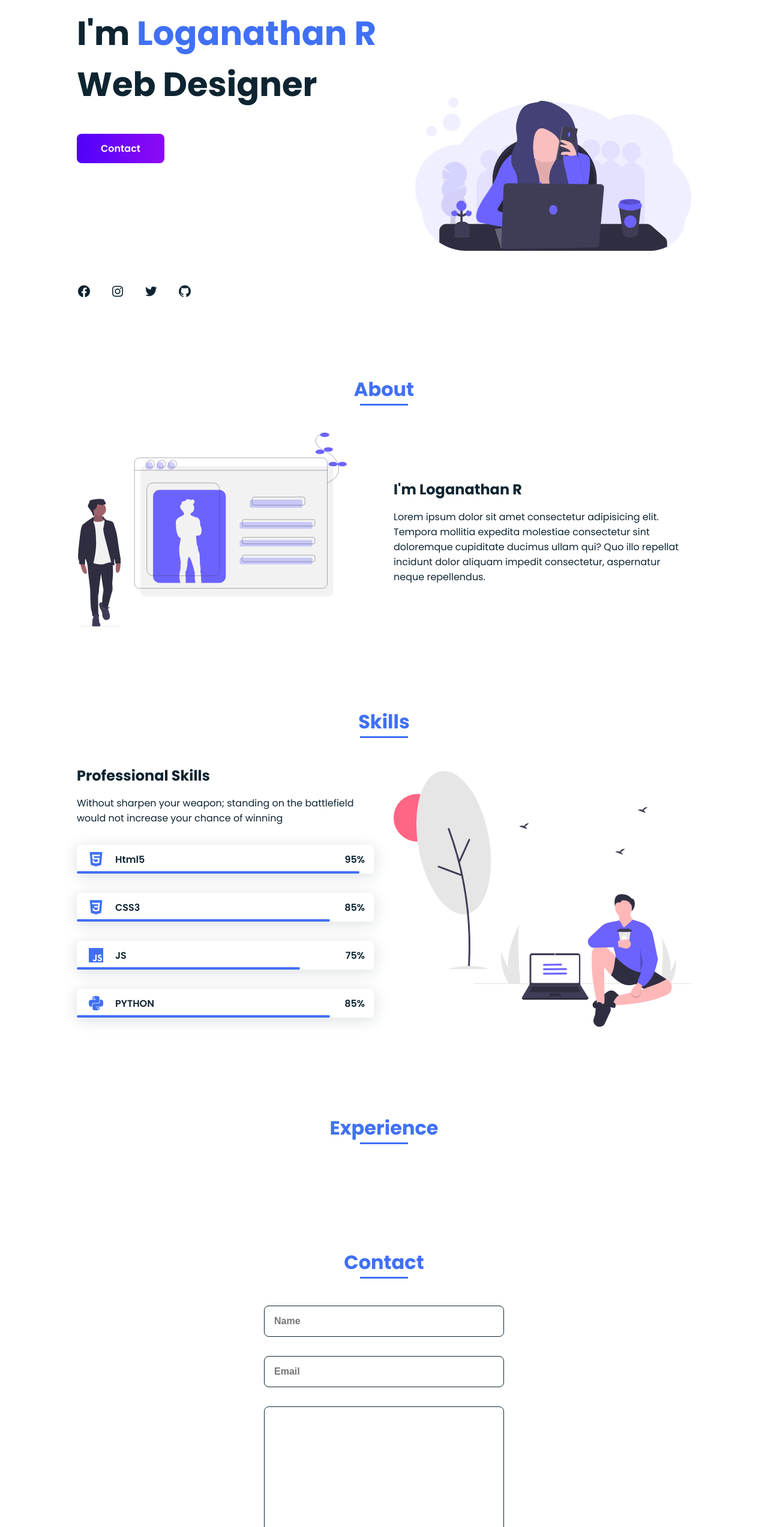
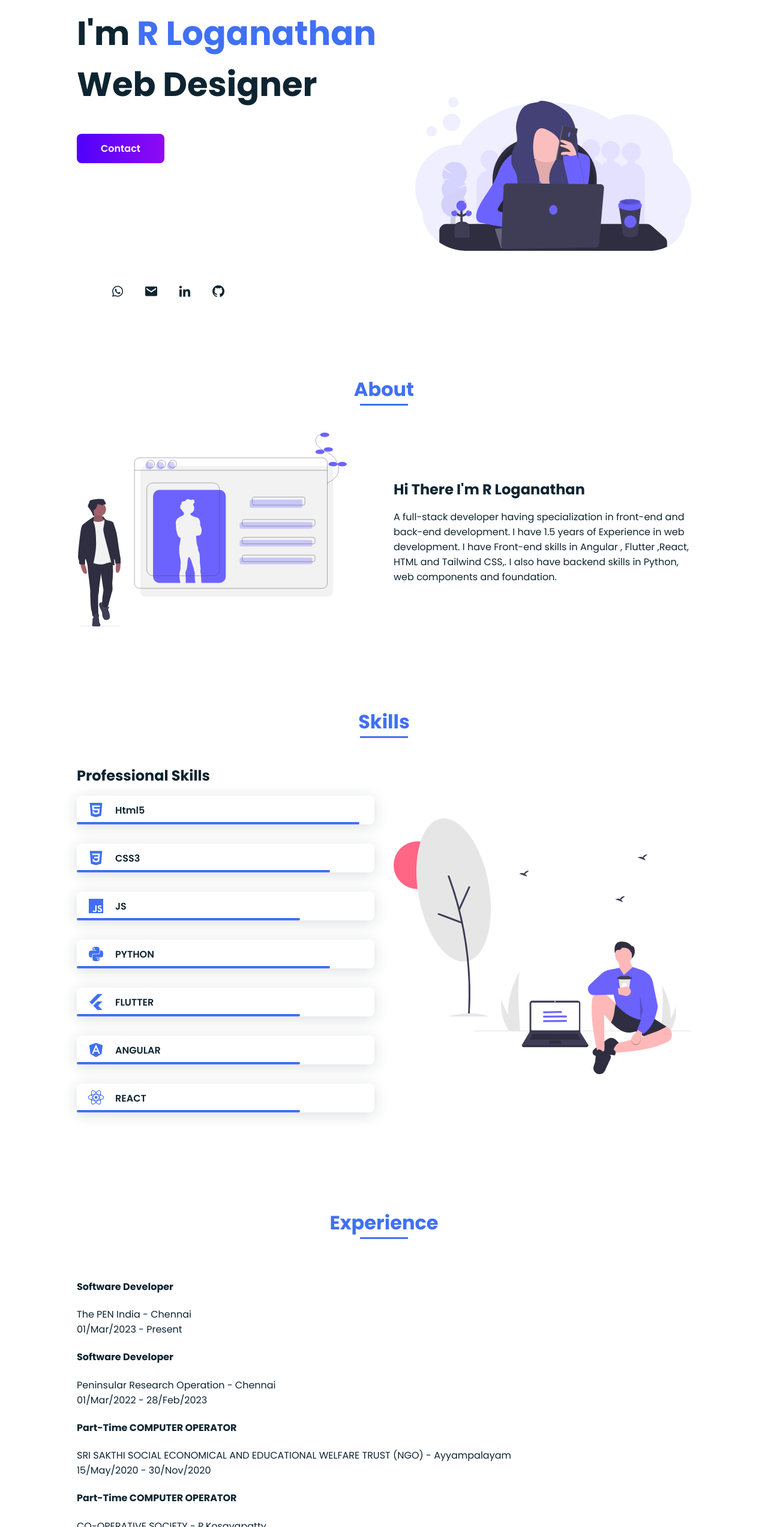
Before and after one commit to Logubabu/portfolio-HTML-CSS, a plain HTML site: page index.html in a window 1280 px wide. Shown: the part 255-2800 px from the top of the page at 60% size. Drawn offline with nearby package versions, Linux system fonts and the light colour scheme.

Commit message:
Update index.html

```diff
--- a/index.html
+++ b/index.html
@@ -17,7 +17,7 @@
     <header class="header">
       <nav class="nav bd_grid">
         <div>
-          <a href="#" class="nav_logo">Loganathan</a>
+          <a href="#" class="nav_logo">Loganathan RajaManickam</a>
         </div>
 
         <div class="nav_menu" id="nav_menu">
@@ -51,37 +51,31 @@
       <section class="home bd_grid" id="home">
         <div class="home_data" data-aos="fade-down">
           <h1 class="home_title">
-            Hi, <br />I'm <span class="home_title-color">Loganathan R</span
+            Hi, <br />I'm <span class="home_title-color">R Loganathan</span
             ><br />Web Designer
           </h1>
           <a href="#contact" class="button"> Contact</a>
         </div>
 
         <div class="home_social">
-          <a href="#" class="home_social-icon" data-aos="fade-down"
-            ><i class="bx bxl-facebook-circle"></i
-          ></a>
-          <a
-            href="#"
-            class="home_social-icon"
-            data-aos="fade-down"
-            data-aos-delay="250"
-            ><i class="bx bxl-instagram"></i
-          ></a>
-          <a
-            href="#"
-            class="home_social-icon"
-            data-aos="fade-down"
-            data-aos-delay="300"
-            ><i class="bx bxl-twitter"></i
-          ></a>
-          <a
-            href="#"
-            class="home_social-icon"
-            data-aos="fade-down"
-            data-aos-delay="350"
-            ><i class="bx bxl-github"></i
-          ></a>
+          <a href="tel:+918489808561" class="footer_icon" data-aos="fade-down" data-aos-delay="250">
+            <i class="bx bxs-phone"></i>
+          </a>
+          <a href="https://wa.me/+918489808561" class="home_social-icon" data-aos="fade-down" data-aos-delay="350">
+            <i class="bx bxl-whatsapp"></i>
+          </a>
+          <a href="mailto:loganathanrbl@gmail.com" class="home_social-icon" data-aos="fade-down" data-aos-delay="450">
+            <i class="bx bxs-envelope"></i>
+          </a>
+          <!-- <a href="https://m.facebook.com/profile.php?id=100007833377528" class="home_social-icon" data-aos="fade-down" data-aos-delay="550">
+            <i class="bx bxl-facebook-circle"></i>
+          </a> -->
+          <a href="https://www.linkedin.com/in/r-loganathan-120916216" class="home_social-icon" data-aos="fade-down" data-aos-delay="550">
+            <i class="bx bxl-linkedin"></i>
+          </a>
+          <a href="https://github.com/Logubabu" class="home_social-icon" data-aos="fade-down" data-aos-delay="650">
+            <i class="bx bxl-github"></i>
+          </a>
         </div>
 
         <div class="home_img" data-aos="fade-down" data-aos-delay="500">
@@ -91,7 +85,6 @@
             xmlns="http://www.w3.org/2000/svg"
             viewBox="0 0 1144 637"
           >
-            <!-- <title>experienceing remotely</title> -->
             <path
               d="M1172,547.81a180.56,180.56,0,0,1-26.12,93.88c0,34.62-16.14,66-42.32,88.87a144.74,144.74,0,0,1-21.08,15.28c-.3.19-.61.37-.92.55-.56.33-1.12.66-1.69,1l-.53.31h0c-2.39,1.35-4.83,2.65-7.32,3.87a165.67,165.67,0,0,1-73.76,17H245.17q-9,0-17.84-.72a211.15,211.15,0,0,1-61.06-14.14q-5.72-2.26-11.22-4.86-2.62-1.23-5.19-2.53c-1.07-.54-2.14-1.1-3.2-1.66A190.5,190.5,0,0,1,128,733.32a183.89,183.89,0,0,1-15.8-12.12C78.17,692,57.12,651.59,57.12,607A180.5,180.5,0,0,1,28,508.32c0-99.14,79.24-179.51,177-179.51,3,0,6,.09,9,.25.43,0,.85,0,1.28.06,16.48-28.09,38.51-53.9,65-76.62,72.24-61.9,177.82-100.92,295.43-100.92,98.82,0,189.15,27.55,258.34,73.07A174.18,174.18,0,0,1,920,202.1c97.74,0,177,80.37,177,179.51a184.9,184.9,0,0,1-1,18.78A180,180,0,0,1,1172,547.81Z"
               transform="translate(-28 -131.5)"
@@ -677,14 +670,10 @@
               data-aos="fade-down"
               data-aos-delay="350"
             >
-              I'm Loganathan R
+            Hi There I'm R Loganathan
             </h2>
             <p class="about_text" data-aos="fade-down" data-aos-delay="450">
-              Lorem ipsum dolor sit amet consectetur adipisicing elit. Tempora
-              mollitia expedita molestiae consectetur sint doloremque cupiditate
-              ducimus ullam qui? Quo illo repellat incidunt dolor aliquam
-              impedit consectetur, aspernatur neque repellendus.
-            </p>
+ A full-stack developer having specialization in front-end and back-end development. I have 1.5 years of Experience in web development. I have Front-end skills in Angular , Flutter ,React, HTML and Tailwind CSS,. I also have backend skills in Python, web components and foundation.           </p>
           </div>
         </div>
       </section>
@@ -702,10 +691,6 @@
             >
               Professional Skills
             </h2>
-            <p class="skills_text" data-aos="fade-down" data-aos-delay="350">
-              Without sharpen your weapon; standing on the battlefield would not
-              increase your chance of winning
-            </p>
             <!-- SKILLS HTML -->
             <div class="skills_data" data-aos="fade-right">
               <div class="skills_name">
@@ -713,7 +698,7 @@
                 <span class="skill_name">Html5</span>
               </div>
 
-              <div><span class="skill_percentage">95%</span></div>
+              <!-- <div><span class="skill_percentage">95%</span></div> -->
 
               <div class="skill_bar skill_html"></div>
             </div>
@@ -725,7 +710,7 @@
                 <span class="skill_name">CSS3</span>
               </div>
 
-              <div><span class="skill_percentage">85%</span></div>
+              <!-- <div><span class="skill_percentage">85%</span></div> -->
 
               <div class="skill_bar skill_css"></div>
             </div>
@@ -737,7 +722,7 @@
                 <span class="skill_name">JS</span>
               </div>
 
-              <div><span class="skill_percentage">75%</span></div>
+              <!-- <div><span class="skill_percentage">75%</span></div> -->
 
               <div class="skill_bar skill_js"></div>
             </div>
@@ -750,9 +735,41 @@
                 <span class="skill_name">PYTHON</span>
               </div>
 
-              <div><span class="skill_percentage">85%</span></div>
+              <!-- <div><span class="skill_percentage">85%</span></div> -->
 
               <div class="skill_bar skill_ui"></div>
+            </div>
+            <!-- SKILLS FLUTTER -->
+            <div class="skills_data" data-aos="fade-right" data-aos-delay="250">
+              <div class="skills_name">
+                <i class="bx bxl-flutter skill_icon"></i>
+                <span class="skill_name">FLUTTER</span>
+              </div>
+
+              <!-- <div><span class="skill_percentage">75%</span></div> -->
+
+              <div class="skill_bar skill_js"></div>
+            </div>
+            <!-- SKILLS ANGULAR -->
+            <div class="skills_data" data-aos="fade-right" data-aos-delay="250">
+              <div class="skills_name">
+                <i class="bx bxl-angular skill_icon"></i>
+                <span class="skill_name">ANGULAR</span>
+              </div>
+              <!-- <div><span class="skill_percentage">75%</span></div> -->
+              <div class="skill_bar skill_js"></div>
+            </div>
+
+            <!-- SKILLS REACT -->
+            <div class="skills_data" data-aos="fade-right" data-aos-delay="250">
+              <div class="skills_name">
+                <i class="bx bxl-react skill_icon"></i>
+                <span class="skill_name">REACT</span>
+              </div>
+
+              <!-- <div><span class="skill_percentage">75%</span></div> -->
+
+              <div class="skill_bar skill_js"></div>
             </div>
           </div>
 
@@ -985,32 +1002,35 @@
 
         <div
           class="experience_container bd_grid"
-          data-aos="fade-down"
+          data-aos="fade-right"
           data-aos-delay="250"
         >
-          <!-- <div class="experience_img">
-            <img src="./assets/img/experience1.jpg" alt="" />
+         <div class="experience_content">
+          <h4 className="text-xl font-bold">Software Developer</h4>
+          <p className="text-lg">The PEN India - Chennai</p>
+          <p className="text-sm">01/Mar/2023 - Present</p>
           </div>
 
-          <div class="experience_img">
-            <img src="./assets/img/experience2.jpg" alt="" />
+          <div class="experience_content">
+            <h4 className="text-xl font-bold">Software Developer</h4>
+            <p className="text-lg">Peninsular Research Operation - Chennai</p>
+            <p className="text-sm">01/Mar/2022 - 28/Feb/2023</p>
           </div>
 
-          <div class="experience_img">
-            <img src="./assets/img/experience3.jpg" alt="" />
+          <div class="experience_content">
+            <h4 className="text-xl font-bold">Part-Time COMPUTER OPERATOR</h4>
+            <p className="text-lg">
+              SRI SAKTHI SOCIAL ECONOMICAL AND EDUCATIONAL WELFARE TRUST (NGO) -
+              Ayyampalayam
+            </p>
+            <p className="text-sm">15/May/2020 - 30/Nov/2020</p>
           </div>
 
-          <div class="experience_img">
-            <img src="./assets/img/experience4.jpg" alt="" />
+          <div class="experience_content">
+            <h4 className="text-xl font-bold">Part-Time COMPUTER OPERATOR</h4>
+            <p className="text-lg">CO-OPERATIVE SOCIETY - P.Kosavapatty</p>
+            <p className="text-sm">02/May/2016 - 31/Oct/2018</p>
           </div>
-
-          <div class="experience_img">
-            <img src="./assets/img/experience5.jpg" alt="" />
-          </div>
-
-          <div class="experience_img">
-            <img src="./assets/img/experience6.jpg" alt="" />
-          </div> -->
         </div>
       </section>
 
@@ -1058,38 +1078,30 @@
 
       <!-- Footer Section -->
       <footer class="footer">
-        <p class="footer_title" data-aos="fade-down">Loganathan R</p>
+        <p class="footer_title" data-aos="fade-down">R Loganathan</p>
 
         <div class="footer_socials">
-          <a
-            href="#"
-            class="footer_icon"
-            data-aos="fade-down"
-            data-aos-delay="250"
-            ><i class="bx bxl-facebook-circle"></i
-          ></a>
-          <a
-            href="#"
-            class="footer_icon"
-            data-aos="fade-down"
-            data-aos-delay="350"
-            ><i class="bx bxl-instagram"></i
-          ></a>
-          <a
-            href="#"
-            class="footer_icon"
-            data-aos="fade-down"
-            data-aos-delay="450"
-            ><i class="bx bxl-twitter"></i
-          ></a>
-          <a
-            href="#"
-            class="footer_icon"
-            data-aos="fade-down"
-            data-aos-delay="550"
-            ><i class="bx bxl-github"></i
-          ></a>
+          <a href="tel:+918489808561" class="footer_icon" data-aos="fade-down" data-aos-delay="250">
+            <i class="bx bxs-phone"></i>
+          </a>
+          <a href="https://wa.me/+918489808561" class="footer_icon" data-aos="fade-down" data-aos-delay="350">
+            <i class="bx bxl-whatsapp"></i>
+          </a>
+          <a href="mailto:loganathanrbl@gmail.com" class="footer_icon" data-aos="fade-down" data-aos-delay="450">
+            <i class="bx bxs-envelope"></i>
+          </a>
+          <a href="https://m.facebook.com/profile.php?id=100007833377528" class="footer_icon" data-aos="fade-down" data-aos-delay="550">
+            <i class="bx bxl-facebook-circle"></i>
+          </a>
+          <a href="https://www.linkedin.com/in/r-loganathan-120916216" class="footer_icon" data-aos="fade-down" data-aos-delay="950">
+            <i class="bx bxl-linkedin"></i>
+          </a>
+          <a href="https://github.com/Logubabu" class="footer_icon" data-aos="fade-down" data-aos-delay="850">
+            <i class="bx bxl-github"></i>
+          </a>
+
         </div>
+
 
         <p data-aos="fade-down" data-aos-delay="650">
           &#169; 2021 copyright all right reserved
```
